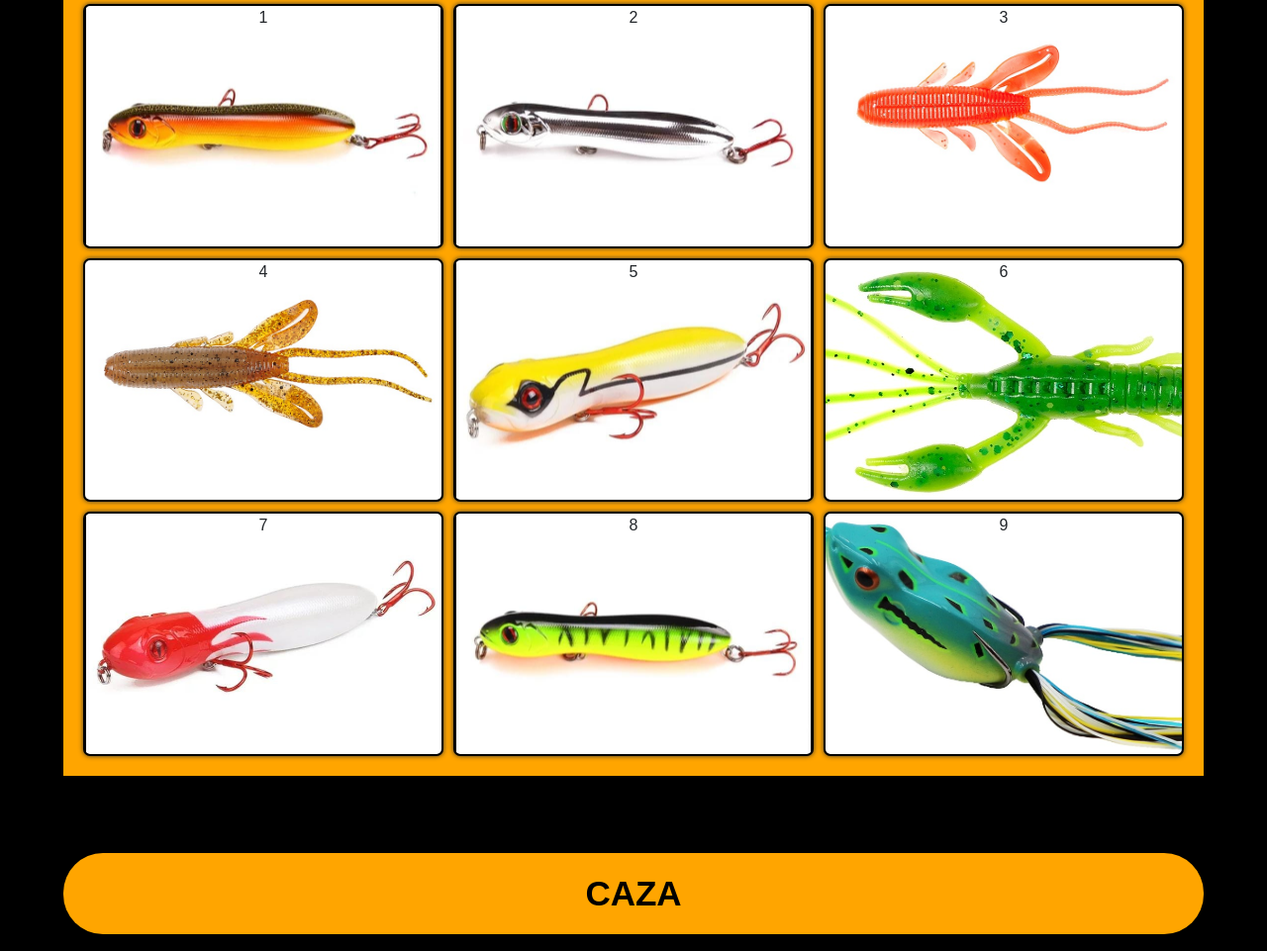
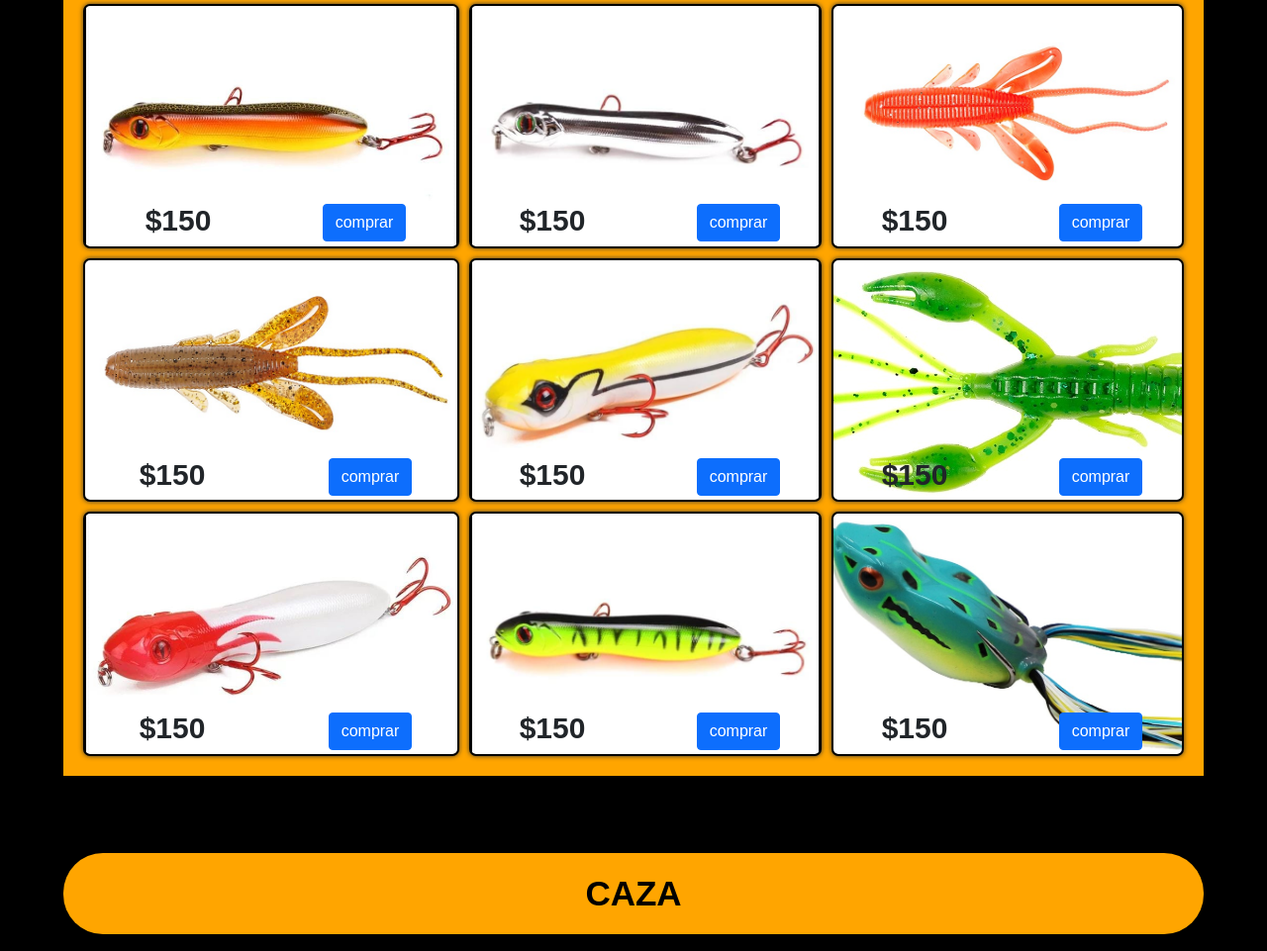
Before and after one commit to claudionunez07/ARMERIA-NU-EZ-FINAL, a plain HTML site: page pages/productos.html in a window 1280 px wide. Shown: the part 369-1330 px from the top of the page at 99% size. Drawn offline with nearby package versions, Linux system fonts and the light colour scheme.

Commit message:
agregrar precio y boton a los productos

```diff
--- a/pages/productos.html
+++ b/pages/productos.html
@@ -26,15 +26,74 @@
     <br>
     <h1>productos</h1><br>
         <section class="galeria">
-            <div class="img img1" alt="señuelo de plastico con forma de pez color naranja y negro">1</div>
-            <div class="img img2" alt="señuelo de plastico con forma de pez color blanco y plata">2</div>
-            <div class="img img3" alt="señuelo de goma color naranja">3</div>
-            <div class="img img4" alt="señuelo de goma color dorado">4</div>
-            <div class="img img5" alt="señuelo de plastico con forma de pez color amarillo y blanco">5</div>
-            <div class="img img6" alt="señuelo de goma con forma de langosta color verde">6</div>
-            <div class="img img7" alt="señuelo de plastico con forma de pez color blanco y rosa">7</div>
-            <div class="img img8" alt="señuelo de plastico con forma de pez color verde y negro">8</div>
-            <div class="img img9" alt="señuelo de plastico con forma de rana color verde y celeste">9</div>
+            <div class="container img img1" alt="señuelo de plastico con forma de pez color naranja y negro">
+                <div class="row separator"></div>
+                <div class="row ventas">
+                    <div class="col precio">$150</div>
+                    <div class="col"><button type="button" class="btn btn-primary">comprar</button></div>
+                </div>
+            </div>
+            <div class="img img2" alt="señuelo de plastico con forma de pez color blanco y plata">
+                <div class="row separator"></div>
+                <div class="row ventas">
+                    <div class="col precio">$150</div>
+                    <div class="col"><button type="button" class="btn btn-primary">comprar</button></div>
+                </div>
+            </div>
+            <div class="img img3" alt="señuelo de goma color naranja">
+                <div class="row separator"></div>
+                <div class="row ventas">
+                    <div class="col precio">$150</div>
+                    <div class="col"><button type="button" class="btn btn-primary">comprar</button></div>
+                </div>
+            </div>
+            <div class="img img4" alt="señuelo de goma color dorado">
+                <div class="row separator"></div>
+                <div class="row ventas">
+                    <div class="col precio">$150</div>
+                    <div class="col"><button type="button" class="btn btn-primary">comprar</button></div>
+                </div>
+            </div>
+            </div>
+            <div class="img img5" alt="señuelo de plastico con forma de pez color amarillo y blanco">
+                <div class="row separator"></div>
+                <div class="row ventas">
+                    <div class="col precio">$150</div>
+                    <div class="col"><button type="button" class="btn btn-primary">comprar</button></div>
+                </div>
+            </div>
+            </div>
+            <div class="img img6" alt="señuelo de goma con forma de langosta color verde">
+                <div class="row separator"></div>
+                <div class="row ventas">
+                    <div class="col precio">$150</div>
+                    <div class="col"><button type="button" class="btn btn-primary">comprar</button></div>
+                </div>
+            </div>
+            </div>
+            <div class="img img7" alt="señuelo de plastico con forma de pez color blanco y rosa">
+                <div class="row separator"></div>
+                <div class="row ventas">
+                    <div class="col precio">$150</div>
+                    <div class="col"><button type="button" class="btn btn-primary">comprar</button></div>
+                </div>
+            </div>
+            </div>
+            <div class="img img8" alt="señuelo de plastico con forma de pez color verde y negro">
+                <div class="row separator"></div>
+                <div class="row ventas">
+                    <div class="col precio">$150</div>
+                    <div class="col"><button type="button" class="btn btn-primary">comprar</button></div>
+                </div>
+            </div>
+            </div>
+            <div class="img img9" alt="señuelo de plastico con forma de rana color verde y celeste">
+                <div class="row separator"></div>
+                <div class="row ventas">
+                    <div class="col precio">$150</div>
+                    <div class="col"><button type="button" class="btn btn-primary">comprar</button></div>
+                </div>
+            </div>
         </section>
     <br>
     <br>
--- a/sass/_products.scss
+++ b/sass/_products.scss
@@ -82,6 +82,19 @@
     background-position: center;
     background-size: cover;
   }
+
+.ventas {
+  font-size: 30px;
+  font-family: Arial, Helvetica, sans-serif;
+  font-weight: bold;
+}
+.precios {
+  font-size: large;
+}
+.separator {
+  height: 80%;
+}
+
   @media only screen and (min-width: 320px) and (max-width: 479px) {
   .img {
     height: 175px;
```
Also changed, not shown: index.html (+1 -1 lines), style.css, 1 other file.
